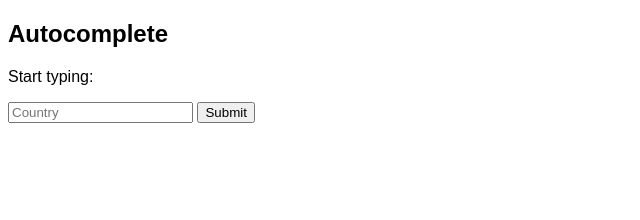
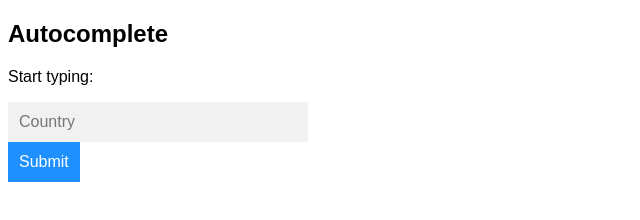
Before and after one commit to abuyako/autocomplete, a plain HTML site: page index.html in a window 1280 px wide. Shown: the whole page, without its empty margins (0-640 px from the left). Drawn offline with Linux system fonts and the light colour scheme.

Commit message:
styling the input

```diff
--- a/style.css
+++ b/style.css
@@ -1,10 +1,27 @@
 * {
-    box-sizing: border-box;
+  box-sizing: border-box;
 }
 body {
-    font: 16px arial;
+  font: 16px arial;
 }
 .autocomplete {
-    position: relative;
-    display: inline-block;
+  position: relative;
+  display: inline-block;
 }
+input {
+  border: 1px solid transparent;
+  background-color: #f1f1f1;
+  padding: 10px;
+  font-size: 16px;
+}
+
+input[type="text"] {
+  background-color: #f1f1f1;
+  width: 100%;
+}
+
+input[type="submit"] {
+  background-color: DodgerBlue;
+  color: #fff;
+  cursor: pointer;
+}
```
